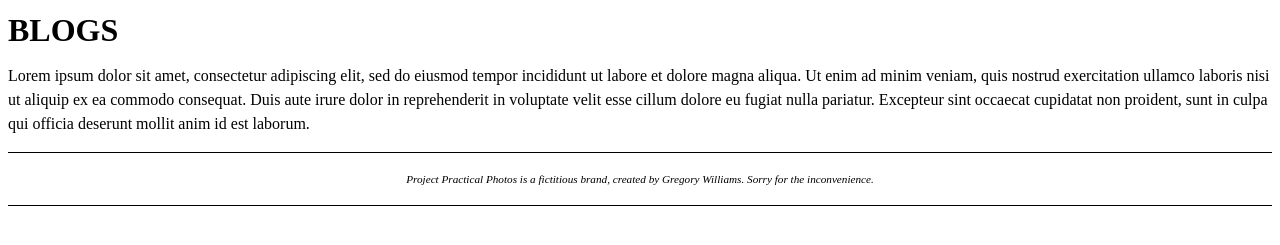
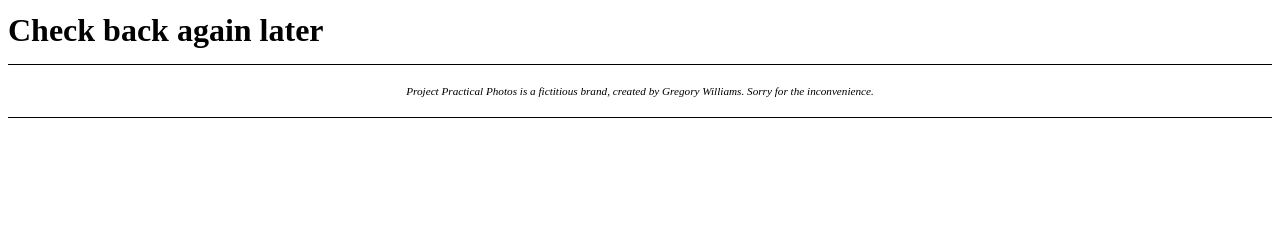
Before and after one commit to Gwillia4/Art-414-Imaginary-Brand, a plain HTML site: page docs/blogs.html in a window 1280 px wide. Shown: the part 175-420 px from the top of the page. Drawn offline with Linux system fonts and the light colour scheme; a web font is replaced by a local one.

Commit message:
added check back later tags

```diff
--- a/docs/blogs.html
+++ b/docs/blogs.html
@@ -63,9 +63,9 @@
                 </ul>
             </nav> -->
 
-            <h1>BLOGS</h1>
+            <h1>Check back again later</h1>
 
-            <p>Lorem ipsum dolor sit amet, consectetur adipiscing elit, sed do eiusmod tempor incididunt ut labore et dolore magna aliqua. Ut enim ad minim veniam, quis nostrud exercitation ullamco laboris nisi ut aliquip ex ea commodo consequat. Duis aute irure dolor in reprehenderit in voluptate velit esse cillum dolore eu fugiat nulla pariatur. Excepteur sint occaecat cupidatat non proident, sunt in culpa qui officia deserunt mollit anim id est laborum.</p>
+            <p></p>
         </main>
 
         <footer class="mainFooter">
--- a/docs/styles.css
+++ b/docs/styles.css
@@ -219,7 +219,7 @@
             margin-left: 4rem;
             border-radius: 3px;
             padding: .5rem;
-            width: 250px;
+            width: 300px;
         }
 
         .icons{
```
Also changed, not shown: docs/resources.html (+1 -2 lines).
